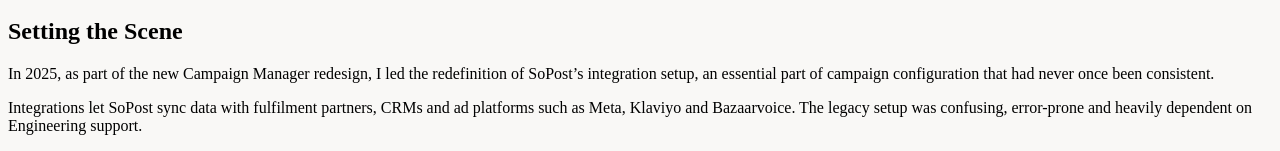
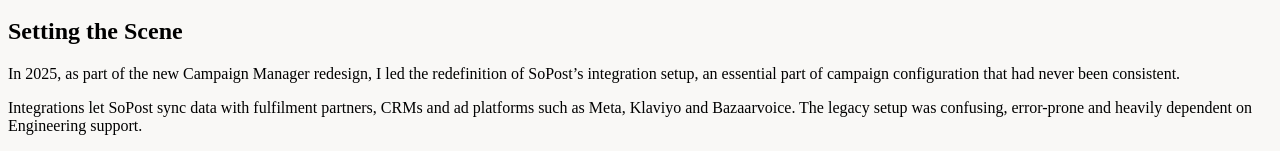
Before and after one commit to jadeparrish/portfolio, a Next.js app: page /work/integrations in a window 1280 px wide. Shown: the part 429-580 px from the top of the page. Built offline with nearby package versions, Linux system fonts and the light colour scheme.

Commit message:
Fix inconsistent wording in page.js

```diff
--- a/app/work/integrations/page.js
+++ b/app/work/integrations/page.js
@@ -109,7 +109,7 @@ export default function IntegrationsCaseStudy() {
             <p>
               In 2025, as part of the new Campaign Manager redesign, I led the redefinition of
               SoPost&rsquo;s integration setup, an essential part of campaign configuration
-              that had never once been consistent.
+              that had never been consistent.
             </p>
             <p>
               Integrations let SoPost sync data with fulfilment partners, CRMs and ad
```
